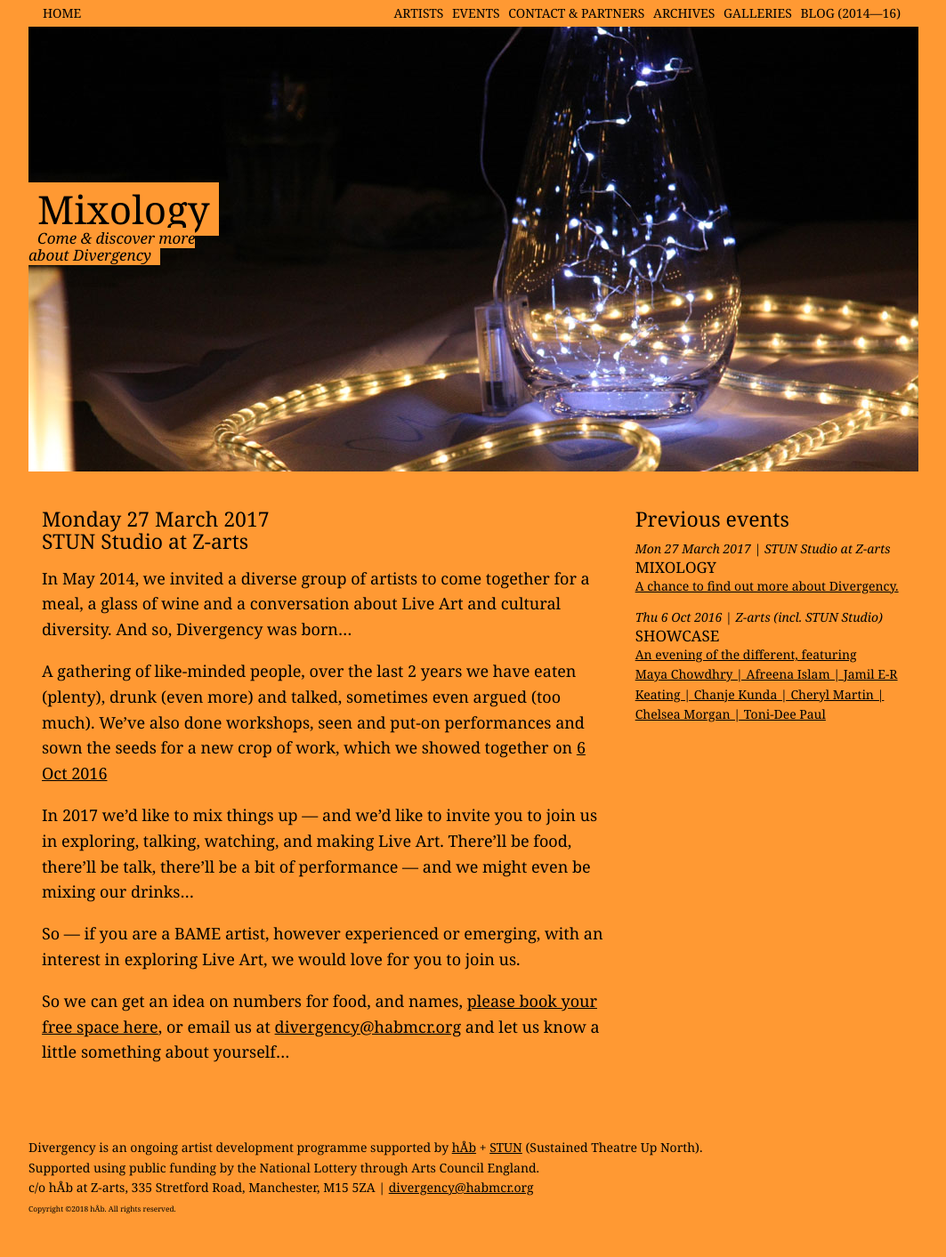
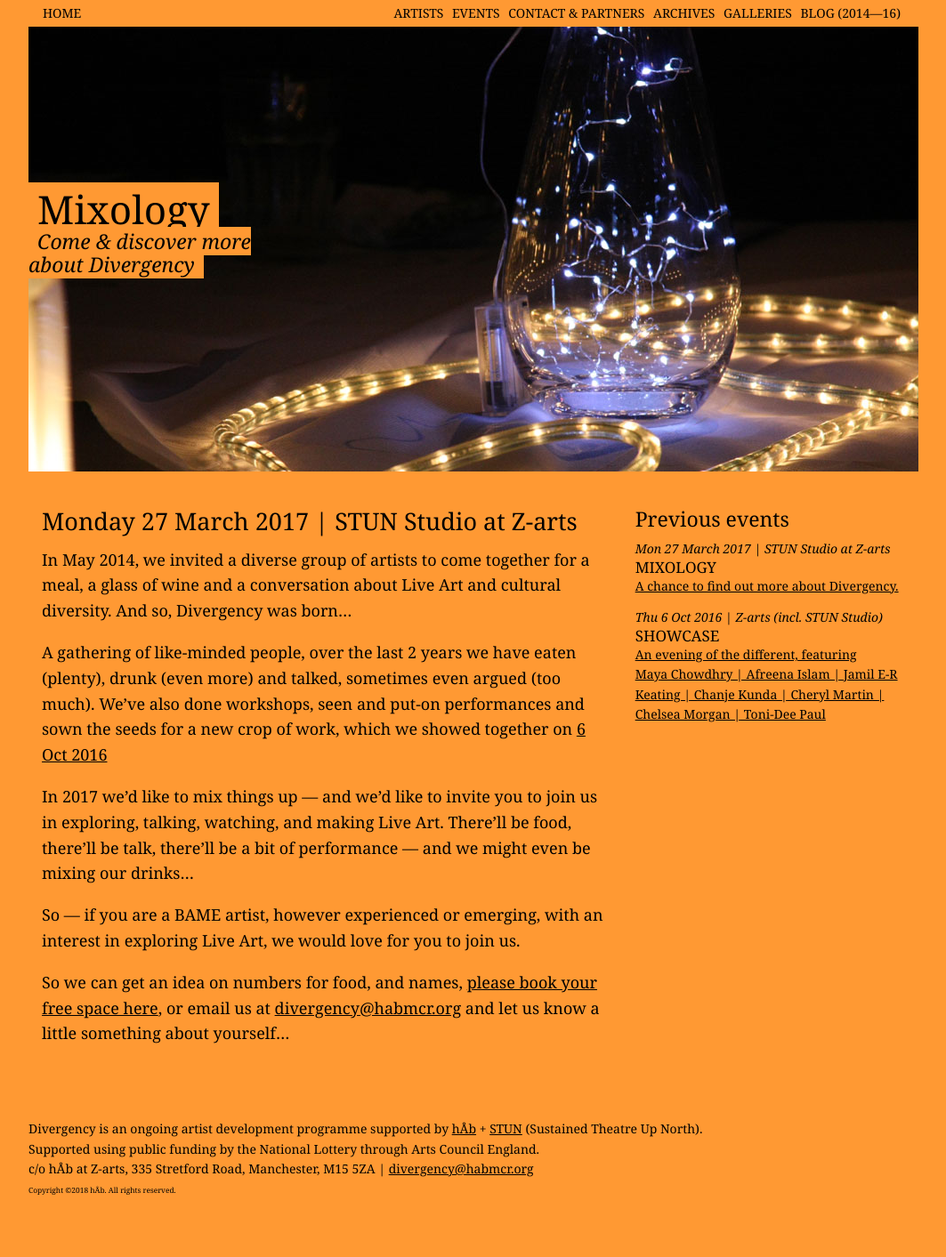
Before and after one commit to divergencymcr/divergencymcr.github.io, a Jekyll site: the page built from archive/event/mixology2017/index.md, in a window 1280 px wide. Shown: the whole page at 89% size, without its empty margins (108-1171 px from the left). Built offline with Jekyll 4.4.1, drawn with Linux system fonts in a browser that asks for light colours; our own code applies the rules of GitHub Pages for plain Markdown files; after the commit the page ends 1392 px from its top, so only the background shows below that.

Commit message:
Div mix ind tw 1814

```diff
--- a/archive/event/mixology2017/index.md
+++ b/archive/event/mixology2017/index.md
@@ -19,7 +19,7 @@ header_image: "header_19jan.jpg"
 # header_image: # optional custom background image, relative to current page
 
 ---
-#### Monday 27 March 2017<br>STUN Studio at Z-arts
+### Monday 27 March 2017 | STUN Studio at Z-arts
 
 In May 2014, we invited a diverse group of artists to come together for a meal, a glass of wine and a conversation about Live Art and cultural diversity. And so, Divergency was born…
 
```
Also changed, not shown: other parts of archive/event/mixology2017/index.md (+1 -1 lines).
